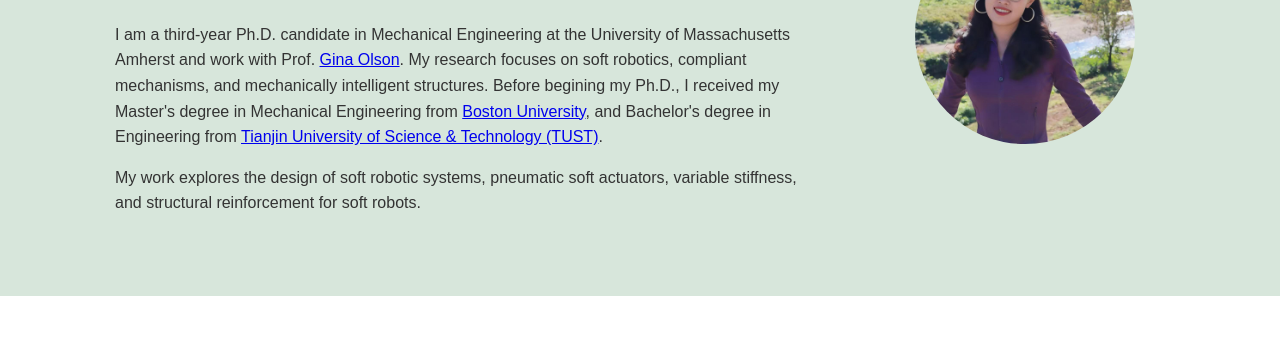
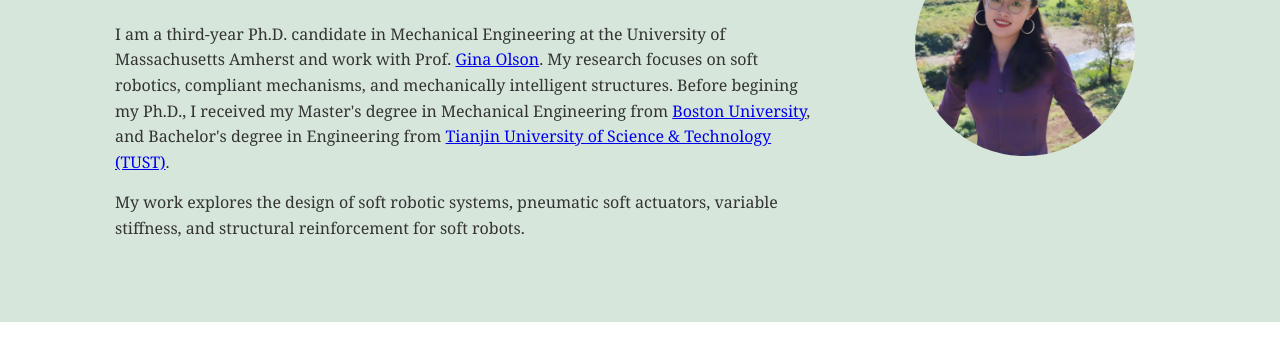
Before and after one commit to YuchenKK/yuchenk.github.io, a plain HTML site: page index.html in a window 1280 px wide. Shown: the part 308-671 px from the top of the page. Drawn offline with Linux system fonts and the light colour scheme.

Commit message:
Update style.css

```diff
--- a/style.css
+++ b/style.css
@@ -14,7 +14,8 @@ html {
 }
 
 body {
-    font-family: Arial, Helvetica, sans-serif;
+    font-family: Georgia, Arial, sans-serif;
+   /* Helvetica, */
     line-height: 1.6;
     color: #333;
     background: #fff;
```
